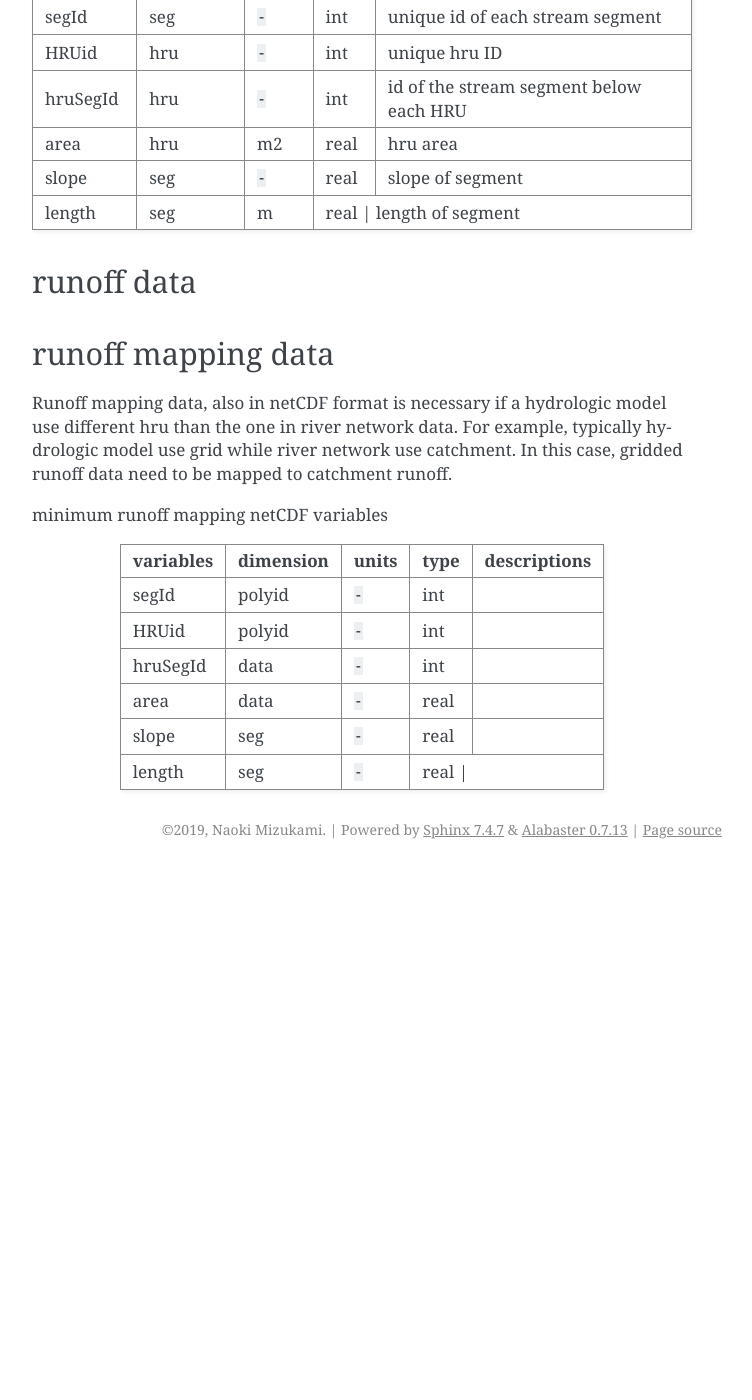
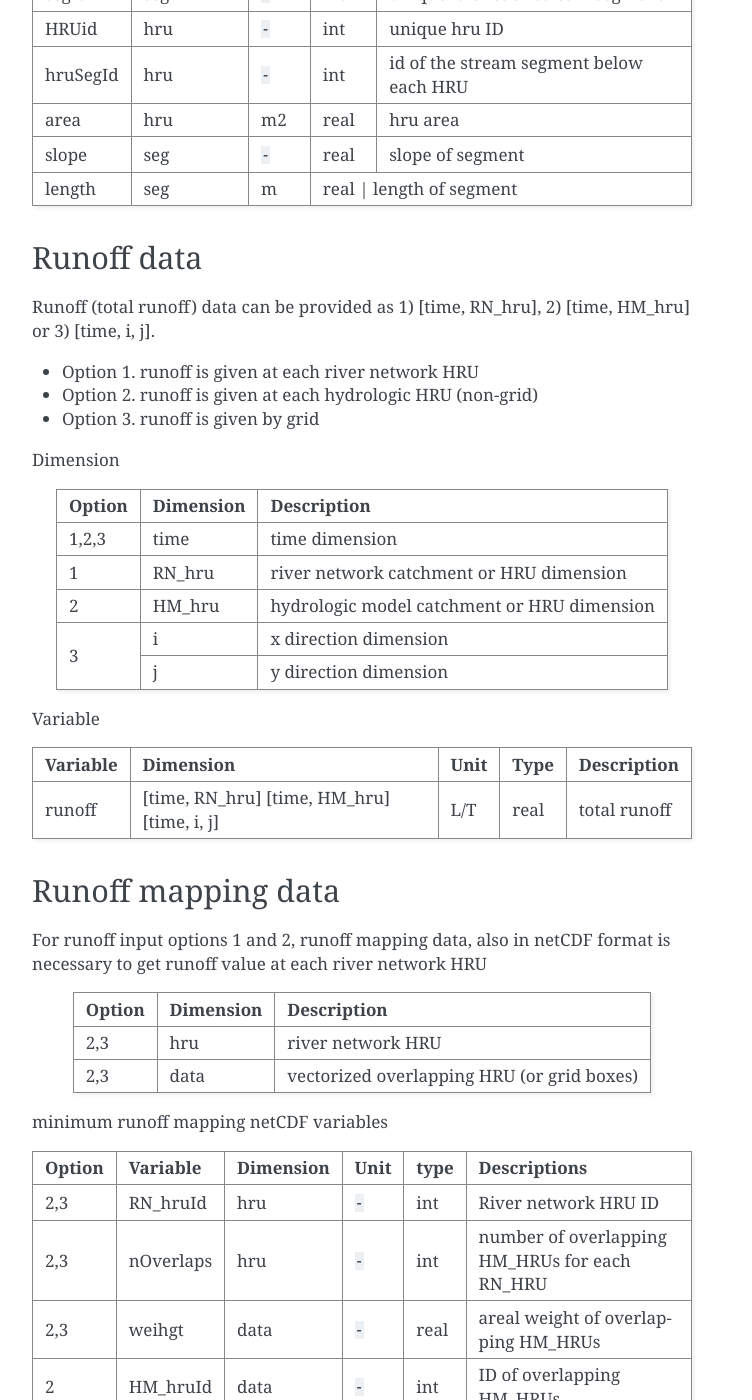
Before and after one commit to ESCOMP/mizuRoute, a Sphinx documentation site: the page built from docs/source/Input_data.rst, in a window 1280 px wide and 1400 px high, scrolled down 497 px. Shown: the whole window, without its empty margins (388-1140 px from the left). Built offline with Sphinx 7.4.7, drawn with Linux system fonts in a browser that asks for light colours; before the commit the page ends 1366 px from its top, so only the background shows below that; some of the changed text lies outside the part shown.

Commit message:
complete input data tables

```diff
--- a/docs/source/Input_data.rst
+++ b/docs/source/Input_data.rst
@@ -9,18 +9,18 @@ dimension and varialbe names below use mizuRoute default name but can be whateve
 
 Dimensions required
 
-+------------+---------------------------------------------+
-| dimension  | description                                 |
-+============+=============================================+
-| seg        | river reach                                 |
-+------------+---------------------------------------------+
-| hru        | catchment or hru (hydrologic response unit) |
-+------------+---------------------------------------------+
++------------+-----------------------------------------------------------+
+| Dimension  | Description                                               |
++============+===========================================================+
+| seg        | river reach                                               |
++------------+-----------------------------------------------------------+
+| hru        | river network catchment or hru (hydrologic response unit) |
++------------+-----------------------------------------------------------+
 
 Minimum variables required
 
 +------------+------------+-----------+-------+-----------------------------------------+
-| variables  | dimension  | units     | type  | descriptions                            |
+| Variable   | Dimension  | Unit      | Type  | Description                             |
 +============+============+===========+=======+=========================================+
 | segId      | seg        | ``-``     | int   | unique id of each stream segment        |
 +------------+------------+-----------+-------+-----------------------------------------+
@@ -35,30 +35,69 @@ Minimum variables required
 | length     | seg        | m         | real  | length of segment                       |
 +------------+------------+-----------+-------------------------------------------------+
 
-runoff data
+Runoff data
 -----------
 
+Runoff (total runoff) data can be provided as 1) [time, RN_hru], 2) [time, HM_hru] or 3) [time, i, j].
 
-runoff mapping data
+* Option 1. runoff is given at each river network HRU
+* Option 2. runoff is given at each hydrologic HRU (non-grid)
+* Option 3. runoff is given by grid
+
+Dimension
+
++--------+-----------+---------------------------------------------+
+| Option | Dimension | Description                                 |
++========+===========+=============================================+
+| 1,2,3  | time      | time dimension                              |
++--------+-----------+---------------------------------------------+
+| 1      | RN_hru    | river network catchment or HRU dimension    |
++--------+-----------+---------------------------------------------+
+| 2      | HM_hru    | hydrologic model catchment or HRU dimension |
++--------+-----------+---------------------------------------------+
+| 3      | i         | x direction dimension                       |
++        +-----------+---------------------------------------------+
+|        | j         | y direction dimension                       |
++--------+-----------+---------------------------------------------+
+
+Variable
+
++-----------+----------------+-------+-------+---------------------+
+| Variable  | Dimension      | Unit  | Type  | Description         |
++===========+================+=======+=======+=====================+
+| runoff    | [time, RN_hru] | L/T   | real  | total runoff        |
+|           | [time, HM_hru] |       |       |                     |
+|           | [time, i, j]   |       |       |                     |
++-----------+----------------+-------+-------+---------------------+
+
+
+Runoff mapping data
 -------------------
 
-Runoff mapping data, also in netCDF format is necessary if a hydrologic model use different hru than the one in river network data.
-For example, typically hydrologic model use grid while river network use catchment. In this case, gridded runoff data need to be mapped to catchment runoff.
+For runoff input options 1 and 2, runoff mapping data, also in netCDF format is necessary to get runoff value at each river network HRU
+
++--------+-----------+---------------------------------------------+
+| Option | Dimension | Description                                 |
++========+===========+=============================================+
+| 2,3    | hru       | river network HRU                           |
++--------+-----------+---------------------------------------------+
+| 2,3    | data      | vectorized overlapping HRU (or grid boxes)  |
++--------+-----------+---------------------------------------------+
 
 minimum runoff mapping netCDF variables
 
-+------------+------------+-----------+-------+-----------------------------------------+
-| variables  | dimension  | units     | type  | descriptions                            |
-+============+============+===========+=======+=========================================+
-| segId      | polyid     | ``-``     | int   |                                         |
-+------------+------------+-----------+-------+-----------------------------------------+
-| HRUid      | polyid     | ``-``     | int   |                                         |
-+------------+------------+-----------+-------+-----------------------------------------+
-| hruSegId   | data       | ``-``     | int   |                                         |
-+------------+------------+-----------+-------+-----------------------------------------+
-| area       | data       | ``-``     | real  |                                         |
-+------------+------------+-----------+-------+-----------------------------------------+
-| slope      | seg        | ``-``     | real  |                                         |
-+------------+------------+-----------+-------+-----------------------------------------+
-| length     | seg        | ``-``     | real  |                                         |
-+------------+------------+-----------+-------------------------------------------------+
++--------+------------+-----------+-------+-------+-----------------------------------------------+
+| Option | Variable   | Dimension | Unit  | type  | Descriptions                                  |
++========+============+===========+=======+=======+===============================================+
+| 2,3    | RN_hruId   | hru       | ``-`` | int   | River network HRU ID                          |
++--------+------------+-----------+-------+-------+-----------------------------------------------+
+| 2,3    | nOverlaps  | hru       | ``-`` | int   | number of overlapping HM_HRUs for each RN_HRU |
++--------+------------+-----------+-------+-------+-----------------------------------------------+
+| 2,3    | weihgt     | data      | ``-`` | real  | areal weight of overlapping HM_HRUs           |
++--------+------------+-----------+-------+-------+-----------------------------------------------+
+| 2      | HM_hruId   | data      | ``-`` | int   | ID of overlapping HM_HRUs                     |
++--------+------------+-----------+-------+-------+-----------------------------------------------+
+| 3      | i_index    | data      | ``-`` | int   | i direction index overlapping grid boxes      |
++        +------------+-----------+-------+-------+-----------------------------------------------+
+|        | j_index    | data      | ``-`` | int   | j direction index overlapping grid boxes      |
++--------+------------+-----------+-------+-------+-----------------------------------------------+
```
